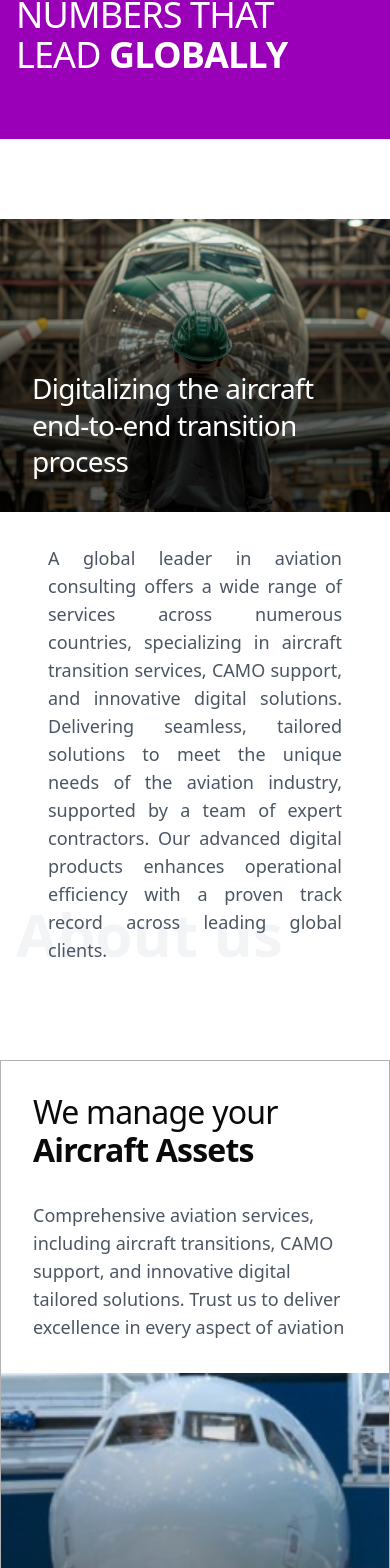
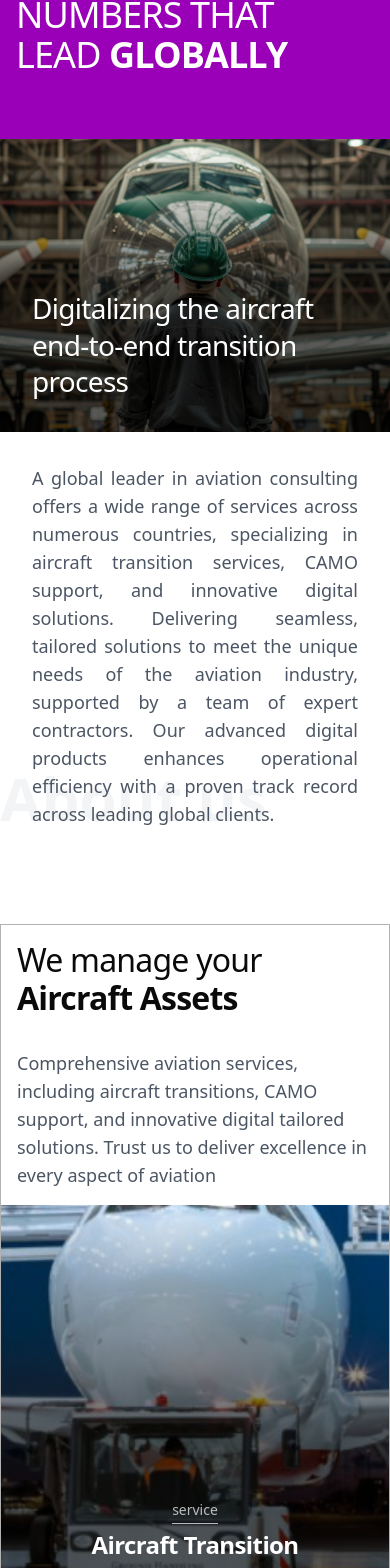
Before and after one commit to Anuragtech02/aeroconsultant-client, a Next.js app: page / in a window 390 px wide. Shown: the part 1309-2877 px from the top of the page. Built offline with nearby package versions, Linux system fonts and the light colour scheme.

Commit message:
responsiveness

```diff
--- a/components/Home/AboutSection.tsx
+++ b/components/Home/AboutSection.tsx
@@ -8,7 +8,7 @@ interface AboutSectionProps {
 
 const AboutSection = ({ className }: AboutSectionProps) => {
   return (
-    <section className={cn("relative w-full pt-20", className)}>
+    <section className={cn("relative w-full", className)}>
       <div className="flex flex-col lg:flex-row">
         {/* Left Column - Image with gradient overlay */}
         <div className="relative w-full lg:w-[40%] aspect-[4/3]">
@@ -27,7 +27,7 @@ const AboutSection = ({ className }: AboutSectionProps) => {
         </div>
 
         {/* Right Column - Description and watermark */}
-        <div className="relative flex-1 px-4 lg:px-16 pt-8 lg:pt-16">
+        <div className="relative flex-1 sm:px-4 lg:px-16 pt-8 lg:pt-16">
           <div className="container mx-auto relative h-full">
             {/* Description text with higher z-index */}
             <div className="relative z-10 mb-24 lg:mb-32">
--- a/components/Home/ServicesSection.tsx
+++ b/components/Home/ServicesSection.tsx
@@ -13,8 +13,8 @@ const ServicesSection = ({ className }: ServicesSectionProps) => {
     >
       <div className="flex flex-col lg:flex-row">
         {/* Left Column - Title and Description */}
-        <div className="w-full lg:w-[40%] p-8 flex flex-col justify-end">
-          <h2 className="font-regular mb-8">
+        <div className="w-full lg:w-[40%] p-4 sm:p-8 flex flex-col justify-end">
+          <h2 className="font-normal mb-8">
             We manage your
             <br />
             <span className="font-bold">Aircraft Assets</span>
--- a/components/ServiceCard.tsx
+++ b/components/ServiceCard.tsx
@@ -19,7 +19,10 @@ const ServiceCard = ({
   return (
     <Link
       href={href}
-      className={cn("group relative aspect-[3/4] overflow-hidden", className)}
+      className={cn(
+        "group relative aspect-square sm:aspect-[3/4] overflow-hidden",
+        className
+      )}
     >
       {/* Gradient overlay */}
       <div className="absolute inset-0 bg-gradient-to-b from-transparent from-19% to-black/65 to-65% z-10" />
```
